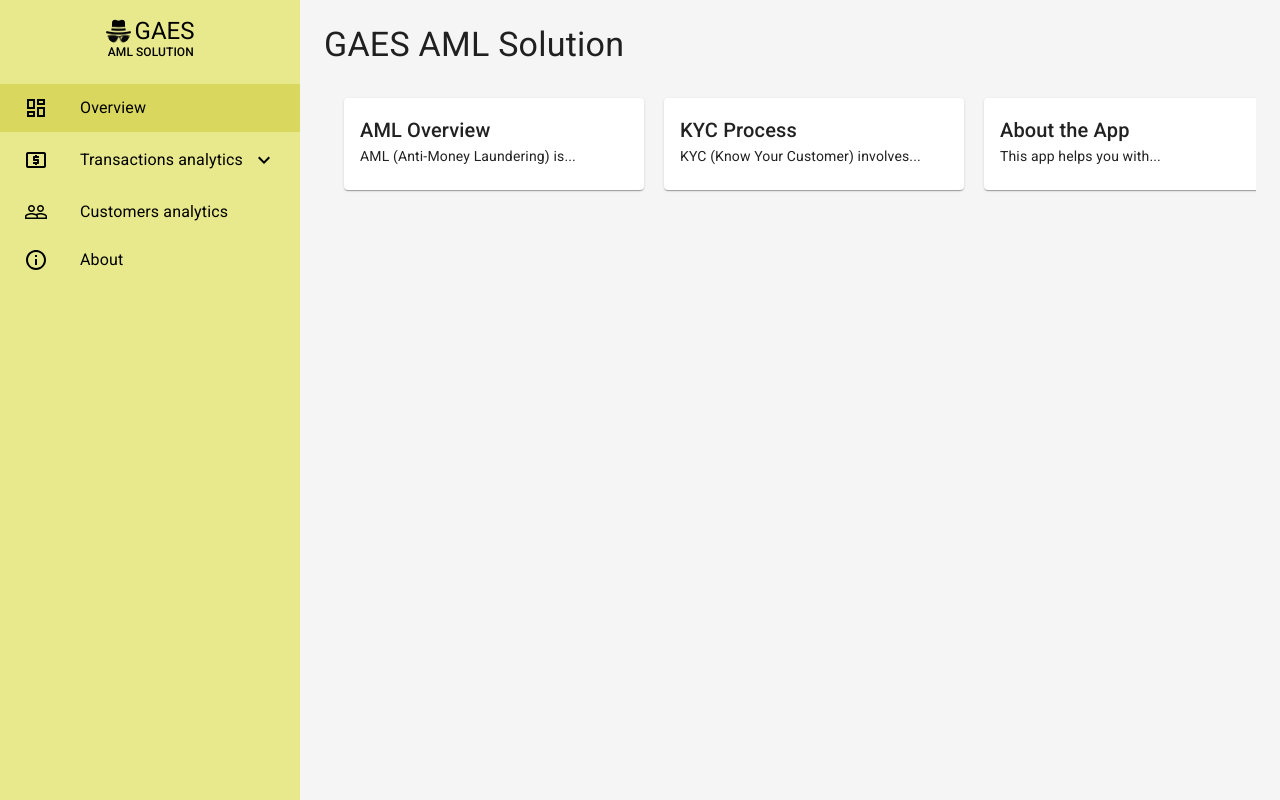
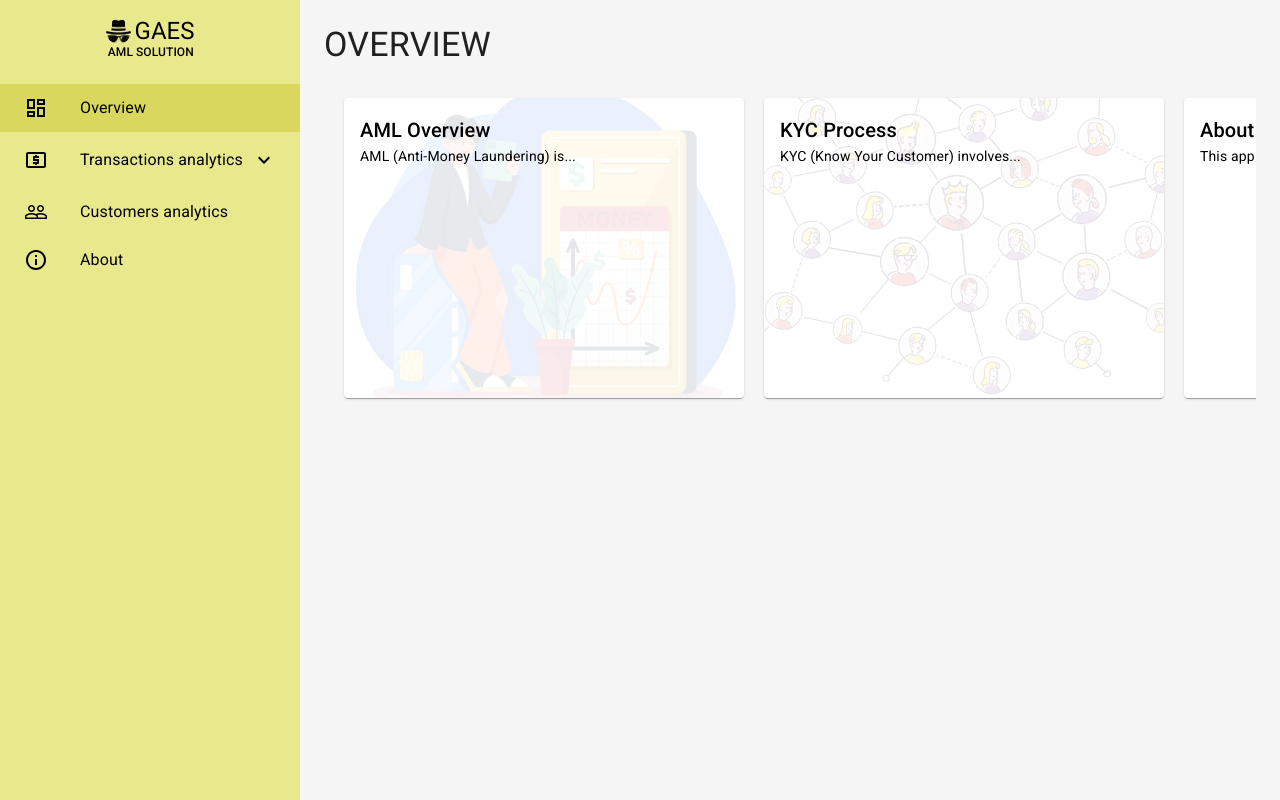
Before and after one commit to ghifari226/fe-gaes-aml-solution, a React (Create React App) app: page / in a window 1280 px wide. Built offline with nearby package versions, Linux system fonts and the light colour scheme.

Commit message:
update overview

```diff
--- a/src/pages/overview/overviewIndex.jsx
+++ b/src/pages/overview/overviewIndex.jsx
@@ -1,6 +1,7 @@
 import React from 'react';
-import { Box, Card, CardContent, Typography, Grid } from '@mui/material';
+import { Box, Card, CardContent, Typography } from '@mui/material';
 import { styled } from '@mui/system';
+import assets from "../../assets";
 
 const ScrollableContainer = styled(Box)({
   display: 'flex',
@@ -10,30 +11,51 @@ const ScrollableContainer = styled(Box)({
   whiteSpace: 'nowrap',
 });
 
-const CardItem = styled(Card)({
-  minWidth: 300,
+const CardItem = styled(Card)(({ backgroundImage }) => ({
+  position: 'relative',
+  minWidth: 400,
+  minHeight: 300,
   display: 'inline-block',
+  color: '#000000',
+  '&::before': {
+    content: '""',
+    position: 'absolute',
+    top: 0,
+    left: 0,
+    width: '100%',
+    height: '100%',
+    backgroundImage: `url(${backgroundImage})`,
+    backgroundSize: 'cover',
+    backgroundPosition: 'center',
+    opacity: 0.1,
+    zIndex: 0,
+  }
+}));
+
+const CardContentWrapper = styled(CardContent)({
+  position: 'relative',
+  zIndex: 1,
 });
 
 const OverviewIndex = () => {
   const cards = [
-    { title: 'AML Overview', content: 'AML (Anti-Money Laundering) is...' },
-    { title: 'KYC Process', content: 'KYC (Know Your Customer) involves...' },
-    { title: 'About the App', content: 'This app helps you with...' },
-    { title: 'Our Team', content: 'Meet the team behind the app...' },
+    { title: 'AML Overview', content: 'AML (Anti-Money Laundering) is...', backgroundImage: assets.images.checkTransactions },
+    { title: 'KYC Process', content: 'KYC (Know Your Customer) involves...', backgroundImage: assets.images.checkCustomers },
+    { title: 'About the App', content: 'This app helps you with...', backgroundImage: '' },
+    { title: 'Our Team', content: 'Meet the team behind the app...', backgroundImage: '' },
     // Add more cards as needed
   ];
 
   return (
     <Box>
-      <Typography variant="h4" gutterBottom>GAES AML Solution</Typography>
+      <Typography variant="h4" gutterBottom>OVERVIEW</Typography>
       <ScrollableContainer>
         {cards.map((card, index) => (
-          <CardItem key={index}>
-            <CardContent>
+          <CardItem key={index} backgroundImage={card.backgroundImage}>
+            <CardContentWrapper>
               <Typography variant="h6">{card.title}</Typography>
               <Typography variant="body2">{card.content}</Typography>
-            </CardContent>
+            </CardContentWrapper>
           </CardItem>
         ))}
       </ScrollableContainer>
```
